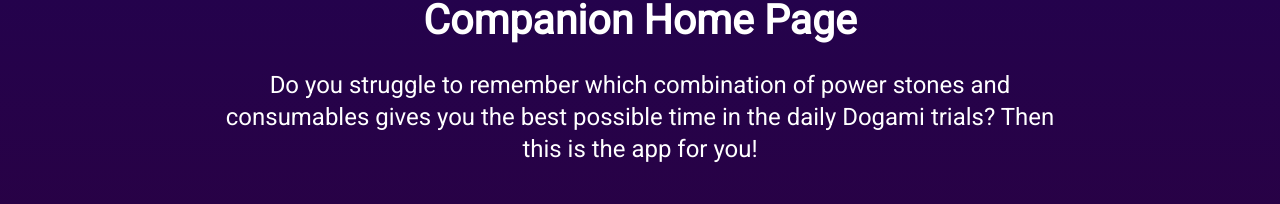
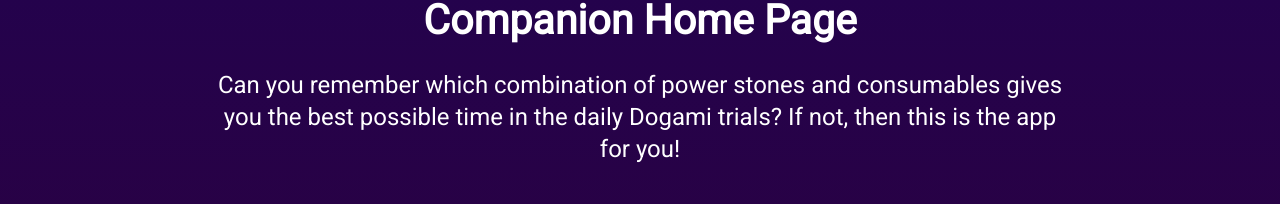
Before and after one commit to gtpWebDev/dogami-app, a React (Vite) app: page / in a window 1280 px wide. Shown: the part 332-536 px from the top of the page. Built offline with nearby package versions, Linux system fonts and the light colour scheme; no server answers.

Commit message:
Add redirects file for netlify

```diff
--- a/src/components/pages/HomePage/HomePage.jsx
+++ b/src/components/pages/HomePage/HomePage.jsx
@@ -18,9 +18,9 @@
         <SectionHeader>Companion Home Page</SectionHeader>
         <Box pb={4} align="center">
           <Typography variant="h5" color="primary.contrastText">
-            Do you struggle to remember which combination of power stones and
-            consumables gives you the best possible time in the daily Dogami
-            trials? Then this is the app for you!
+            Can you remember which combination of power stones and consumables
+            gives you the best possible time in the daily Dogami trials? If not,
+            then this is the app for you!
             <br />
           </Typography>
         </Box>
```
Also changed, not shown: 1 other file (tests, documents, lock files or other folders).
